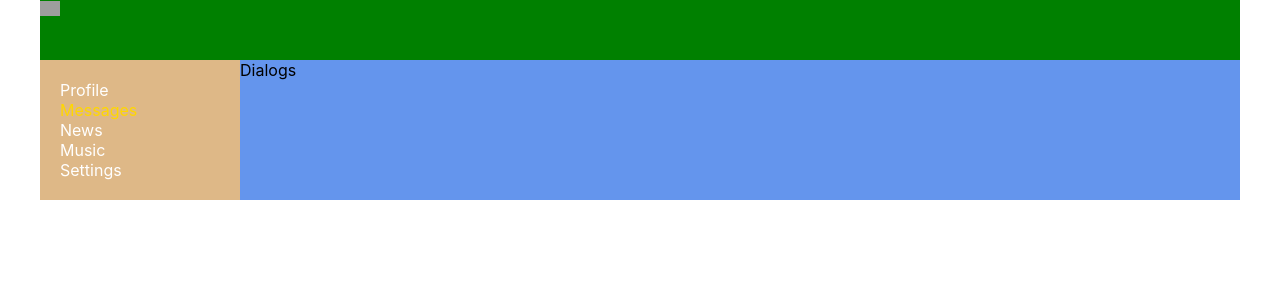
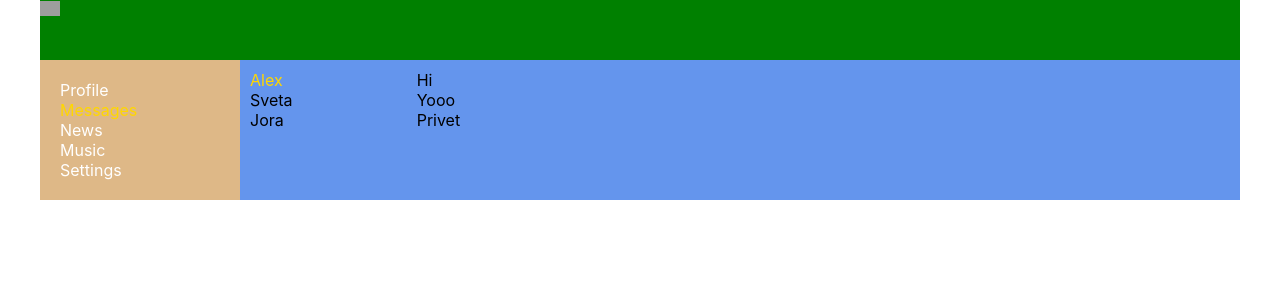
Before and after one commit to alexzoo/social_net, a React (Create React App) app: page /dialogs in a window 1280 px wide. Shown: the top 300 px of the page. Built offline with nearby package versions, Linux system fonts and the light colour scheme; grey boxes are pictures that could not be loaded.

Commit message:
21 урок, добавил стилизация для Dialogs

```diff
--- a/src/components/Dialogs/Dialogs.module.css
+++ b/src/components/Dialogs/Dialogs.module.css
@@ -0,0 +1,27 @@
+.dialogs {
+    display: grid;
+    grid-template-columns: 2fr 10fr;
+
+}
+
+.dialogs_items {
+    padding: 10px;
+
+}
+
+.dialogs_items .active {
+    color: gold;
+}
+
+.dialog {
+
+}
+
+.messages {
+    padding: 10px;
+
+}
+
+.message {
+
+}
--- a/src/components/Dialogs/Dialogs.tsx
+++ b/src/components/Dialogs/Dialogs.tsx
@@ -1,11 +1,29 @@
 import React from "react";
-// import css from './Dialogs.module.css'
+
+import css from './Dialogs.module.css'
 
 
 function Dialogs() {
     return (
         <div>
-            Dialogs
+            <div className={css.dialogs}>
+                <div className={css.dialogs_items}>
+                    <div className={css.dialog + ' ' + css.active}>
+                        Alex
+                    </div>
+                    <div className={css.dialog}>
+                        Sveta
+                    </div>
+                    <div className={css.dialog}>
+                        Jora
+                    </div>
+                </div>
+                <div className={css.messages}>
+                    <div className={css.message}>Hi</div>
+                    <div className={css.message}>Yooo</div>
+                    <div className={css.message}>Privet</div>
+                </div>
+            </div>
         </div>
     )
 }
```
